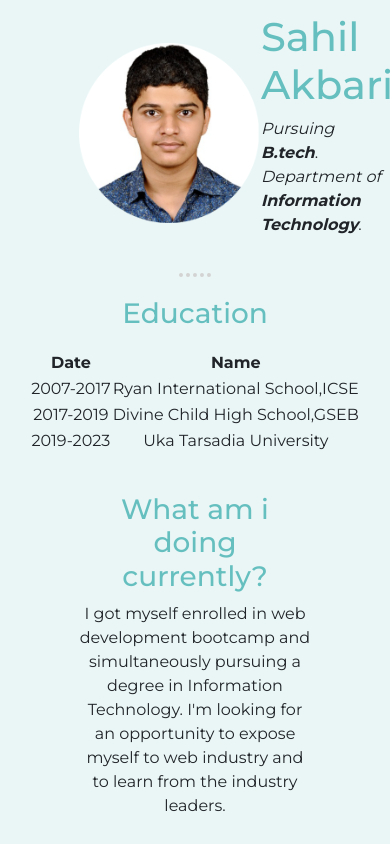
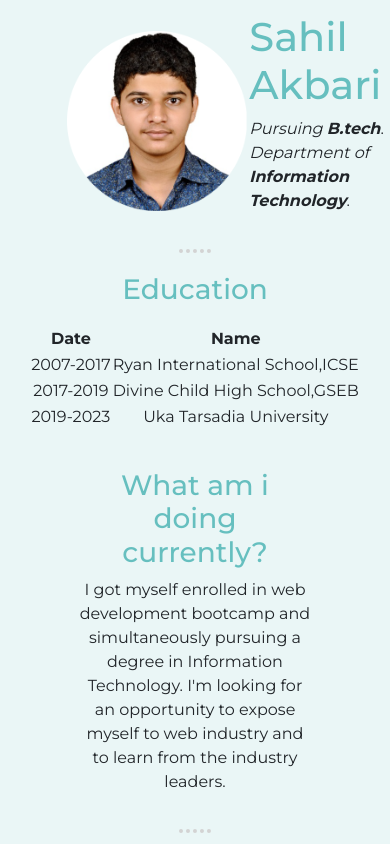
Before and after one commit to SahO-ux2/Online-CV, a plain HTML site: page index.html in a window 390 px wide. Shown: the top 844 px of the page. Drawn offline with nearby package versions, Linux system fonts and the light colour scheme.

Commit message:
Update styles.css

```diff
--- a/CSS/styles.css
+++ b/CSS/styles.css
@@ -56,6 +56,6 @@ img{
           margin: 5% auto 0;
       }
       .prof{
-        margin: 3% 0 0 20%;
+        margin: 3% 0 0 17%;
       }
   }
```
